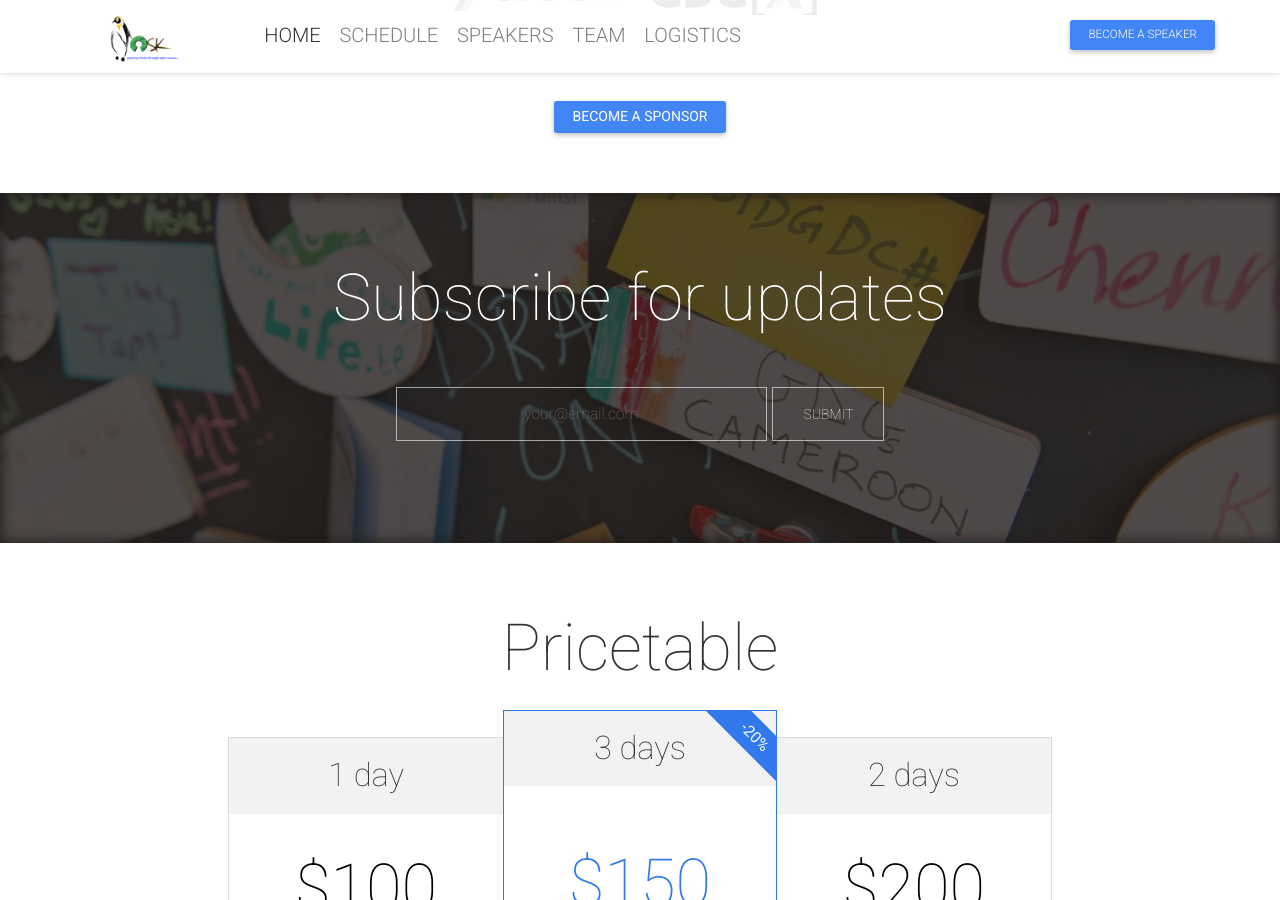
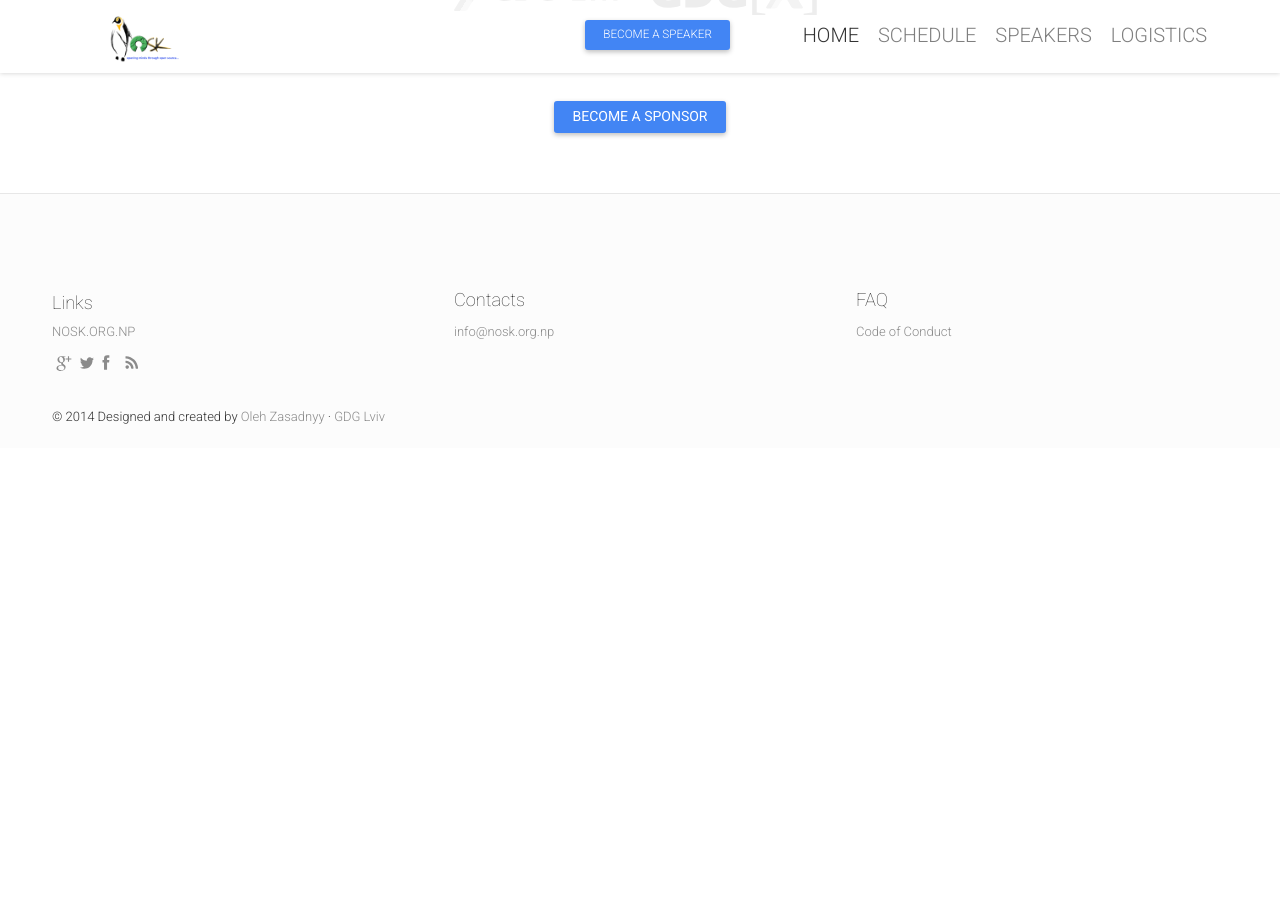
Before and after one commit to openosk/openosk.github.io, a Jekyll site: the page built from index.html, in a window 1280 px wide and 900 px high, scrolled down 5577 px. Built offline with Jekyll 4.4.1, drawn with Linux system fonts in a browser that asks for light colours; nearby versions of some CDN libraries; comment, search, counter and statistics services are not loaded; after the commit the page ends 6025 px from its top, so only the background shows below that; some of the changed text lies outside the part shown.

Commit message:
minor fix

```diff
--- a/_includes/navigation.html
+++ b/_includes/navigation.html
@@ -17,8 +17,8 @@
         </li>
         <li><a {% if page.permalink == '/speakers/' %} class="current" {% endif %} href="{{ site.baseurl }}/speakers/">Speakers</a>
         </li>
-        <li><a {% if page.permalink == '/team/' %} class="current" {% endif %} href="{{ site.baseurl }}/team/">Team</a>
-        </li>
+        <!-- <li><a {% if page.permalink == '/team/' %} class="current" {% endif %} href="{{ site.baseurl }}/team/">Team</a>
+        </li> -->
             <!-- <li><a href="#">Hackathon</a>
         </li> -->
         <li><a {% if page.permalink == '/logistics/' %} class="current" {% endif %} href="{{ site.baseurl }}/logistics/">Logistics</a>
--- a/css/style.css
+++ b/css/style.css
@@ -297,7 +297,7 @@ h6 {
     position: fixed;
     z-index: 500;
     width: 100%;
-    padding: 2em 0 0 5em;
+    padding: 2em 5em 0 5em;
     -webkit-transition: all .3s;
     transition: all .3s;
 }
@@ -323,7 +323,7 @@ nav ul {
     line-height: 70px;
     position: relative;
     z-index: 10;
-    float: left;
+    float: right;
     margin: 0;
     padding: 0;
     list-style: none;
@@ -356,7 +356,7 @@ nav ul > li > a {
 }
 nav ul > li > a.current, nav ul > li > a:hover {
     text-decoration: none;
-    color: #444;
+    color: #44D394;
 }
 .dark-header nav ul > li > a.current, .dark-header nav ul > li > a:hover {
     color: #fff;
@@ -435,7 +435,7 @@ nav ul > li > a.current, nav ul > li > a:hover {
     position: relative;
     min-height: 600px;
     padding-top: 0;
-    background: #03a9f4;
+    background: #222;
     background-repeat: no-repeat;
     background-position: center center;
     background-size: cover;
--- a/index.html
+++ b/index.html
@@ -20,7 +20,3 @@ permalink: /
  {% include twitter-feed.html %}
 
  {% include sponsors.html %}
-
- {% include subscribe.html %}
-
- {% include buy-tickets.html %}
```
Also changed, not shown: 9 other files.
